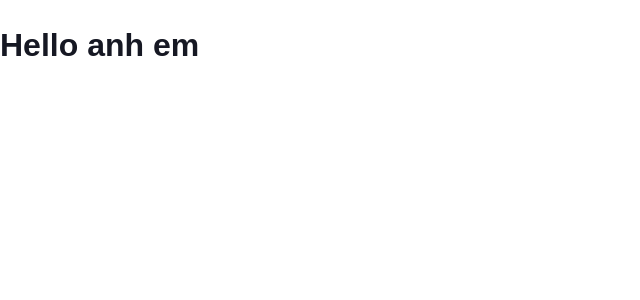
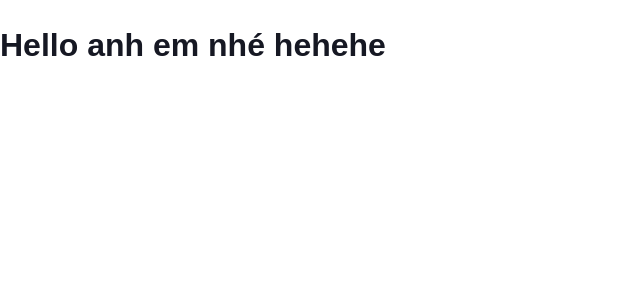
Before and after one commit to tranhieu2001/tiktok, a React (Create React App) app: page / in a window 1280 px wide. Shown: the top 300 px of the page, without its empty margins (0-640 px from the left). Built offline with nearby package versions, Linux system fonts and the light colour scheme.

Commit message:
modified:   src/App.js

```diff
--- a/src/App.js
+++ b/src/App.js
@@ -1,5 +1,5 @@
 function App() {
-  return <h1>Hello anh em</h1>;
+  return <h1>Hello anh em nhé hehehe</h1>
 }
 
-export default App;
+export default App
```
